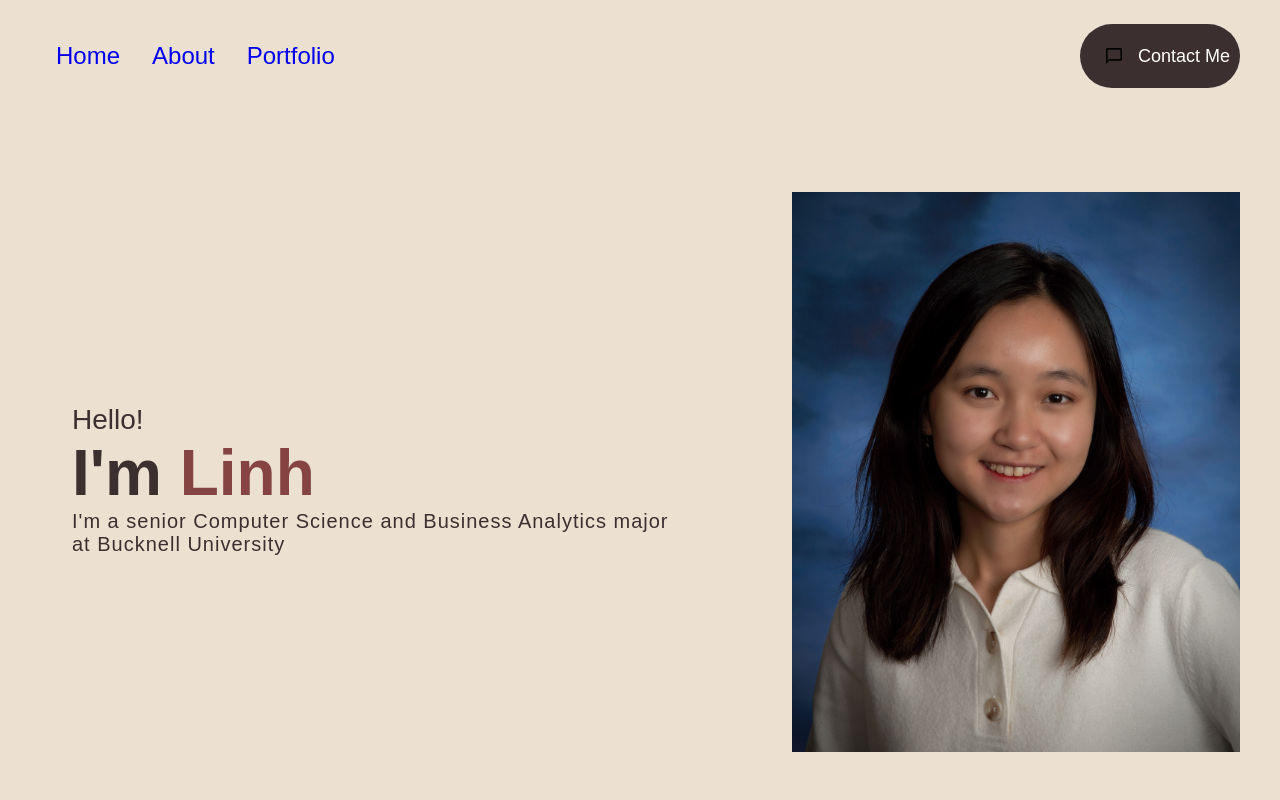
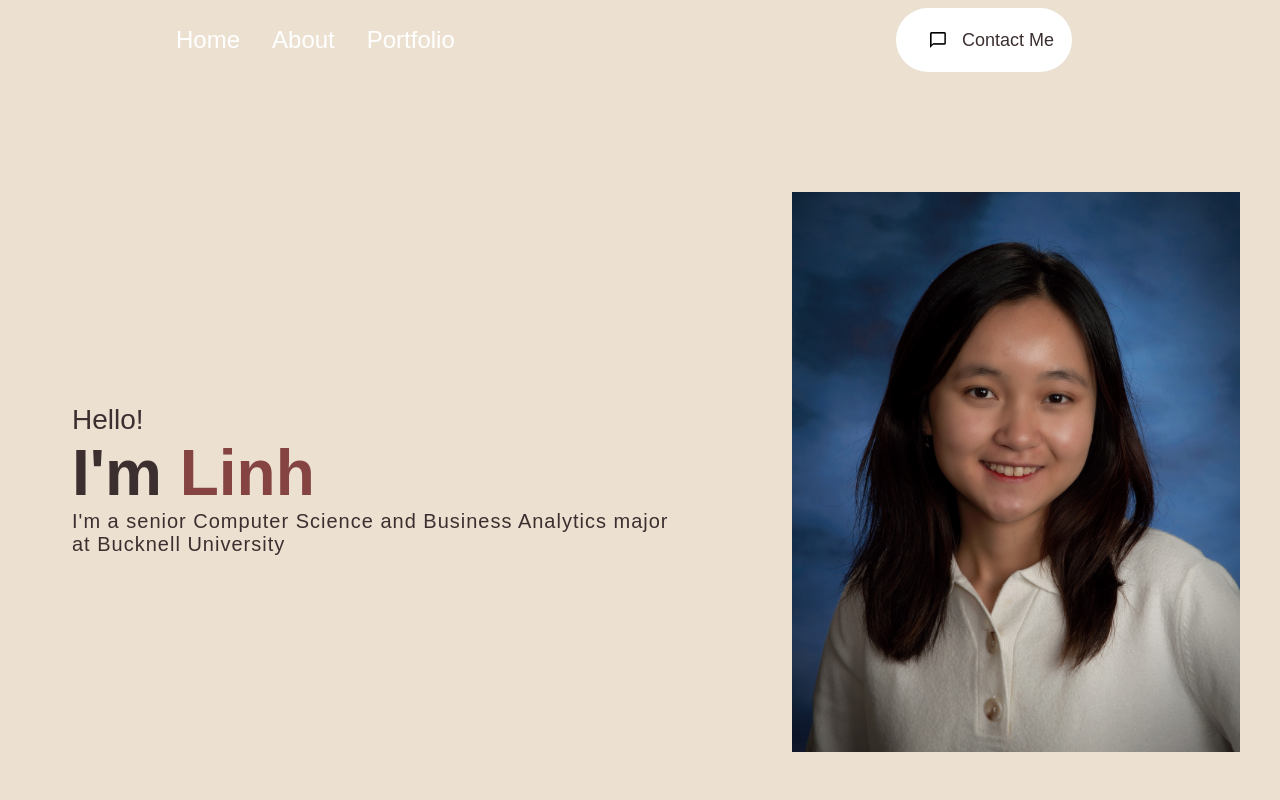
Before and after one commit to lhn004/Personal-Website, a React (Create React App) app: page / in a window 1280 px wide. Shown: the top 800 px of the page. Built offline with nearby package versions, Linux system fonts and the light colour scheme.

Commit message:
added background for nav bar

```diff
--- a/src/components/NavBar/navbar.css
+++ b/src/components/NavBar/navbar.css
@@ -1,19 +1,23 @@
-.navbar {
+nav {
     height: 5rem;
     width: 100vw;
-    max-width: 75rem;
     margin: 0 auto;
-    padding: 1rem - 2rem;
+    padding: 1rem 10rem;
     display: flex;
     align-items: center;
-    /* justify-content: space-evenly; */
     position: sticky;
-    top: 1rem;
+    top: 0;
     z-index: 3;
+}
+
+.dark-nav {
+    background:#3c2f2f;
+    transition: 0.5s;
 }
 
 .desktopMenuListItem {
     font-size: x-large;
+    color: white;
     margin: 1rem;
     cursor: pointer;
 }
@@ -24,25 +28,20 @@
     border-bottom: 3px solid #854442;
 }
 
-.active {
-    color: #854442;
-    padding-bottom: 0.5rem;
-    border-bottom: 3px solid #854442;
-}
 
 .desktopMenuBtn {
     position: absolute;
-    background: #3c2f2f;
-    color: white;
+    background: white;
+    color: #3c2f2f;
     font-size: large;
     border:none;
     display: flex;
     align-items: center;
     justify-content: center;
-    padding: 0 - 1rem;
-    width: 10rem;
+    padding: 0 1rem;
+    width: 11rem;
     height: 4rem;
-    right: 0;
+    right: 13rem;
     border-radius: 2rem;
 }
 
--- a/src/components/NavBar/navbar.js
+++ b/src/components/NavBar/navbar.js
@@ -1,32 +1,42 @@
-import React, { useState } from 'react';
+import React, { useEffect, useState } from 'react';
 import './navbar.css';
 import contactImg from '../../assets/contact.png'
-import { BrowserRouter, Route, Link } from "react-router-dom"
+import { Link } from "react-router-dom"
 import menu from '../../assets/menu.png';
-
 
 const Navbar = () => {
     const [showMenu, setShowMenu] = useState(false);
+
+    const [sticky, setSticky] = useState(false);
+    useEffect(()=>{
+        window.addEventListener('scroll', ()=>{
+            window.scrollY > 50 ? setSticky(true) : setSticky(false)
+            console.log("Scroll position:", window.scrollY, "Sticky:", window.scrollY > 50);
+        })
+    },[])
+
     return (
-        <nav className='navbar'>
+        <nav className={`${sticky? 'dark-nav' : ''}`}>
             <div className='desktopMenu'>
-                <Link activeClass='active' to='/' spy={true} smooth={true} offset={-100} duration={500} className="desktopMenuListItem">Home</Link>
-                <Link activeClass='active' to='/about' spy={true} smooth={true} offset={-50} duration={500} className="desktopMenuListItem">About</Link>
-                <Link activeClass='active' to='/portfolio' spy={true} smooth={true} offset={-50} duration={500} className="desktopMenuListItem">Portfolio</Link>
+                <Link to='/' className="desktopMenuListItem">Home</Link>
+                <Link to='/about' className="desktopMenuListItem">About</Link>
+                <Link to='/portfolio' className="desktopMenuListItem">Portfolio</Link>
                 {/* <Link activeClass='active' to='clients' spy={true} smooth={true} offset={-50} duration={500} className="desktopMenuListItem">Clients</Link> */}
             </div>
+
             <button className="desktopMenuBtn" onClick={() => {
                 document.getElementById('contactPage').scrollIntoView({behavior: 'smooth'});
             }}>
                 <img src={contactImg} alt= "" className='desktopMenuImg'/>
                 Contact Me
             </button>
+
             <img src={menu} alt="Menu" className='mobMenu' onClick={()=>setShowMenu(!showMenu)}/>
             <div className="navMenu" style={{display: showMenu? 'flex':'none'}}>
-                <Link activeClass='active' to='/' spy={true} smooth={true} offset={-100} duration={500} className="listItem" onClick={()=>setShowMenu(false)}>Home</Link>
-                <Link activeClass='active' to='/about' spy={true} smooth={true} offset={-50} duration={500} className="listItem" onClick={()=>setShowMenu(false)}>About</Link>
-                <Link activeClass='active' to='/portfolio' spy={true} smooth={true} offset={-50} duration={500} className="listItem" onClick={()=>setShowMenu(false)}>Portfolio</Link>
-                <Link activeClass='active' to='/' spy={true} smooth={true} offset={-50} duration={500} className="listItem" onClick={()=>setShowMenu(false)}>Contact</Link>
+                <Link to='/' className="listItem" onClick={()=>setShowMenu(false)}>Home</Link>
+                <Link to='/about' className="listItem" onClick={()=>setShowMenu(false)}>About</Link>
+                <Link to='/portfolio' className="listItem" onClick={()=>setShowMenu(false)}>Portfolio</Link>
+                <Link to='/' className="listItem" onClick={()=>setShowMenu(false)}>Contact</Link>
             </div>
         </nav>
     )
```
